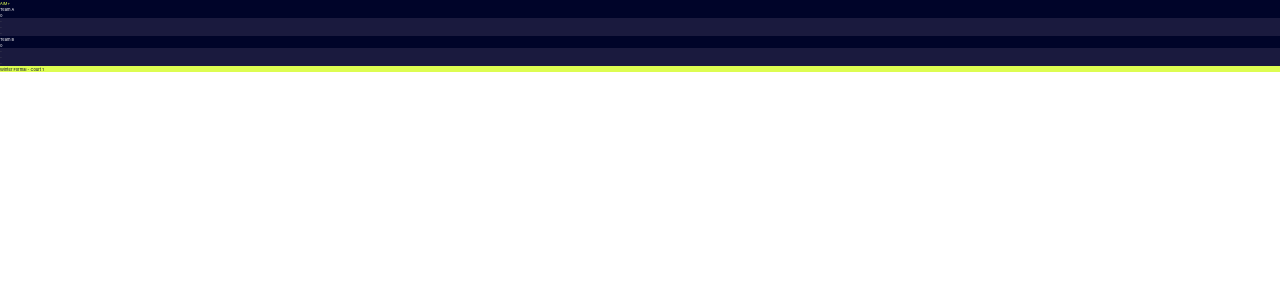
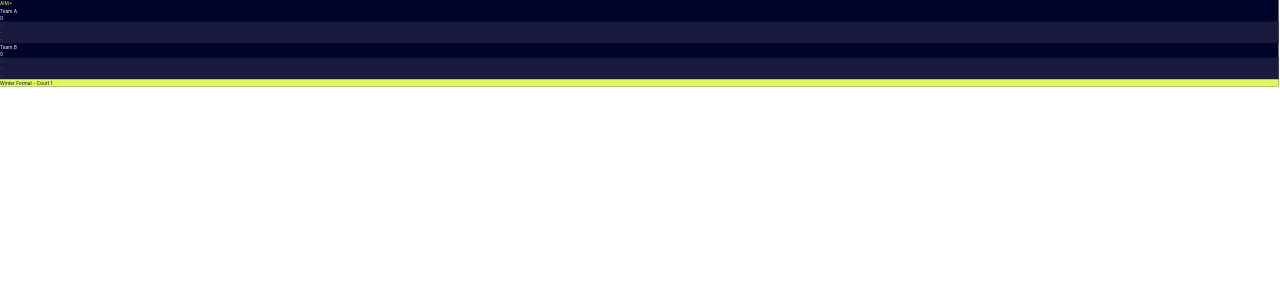
Before and after one commit to matthewwle/SV-Scoreboard-App, a React (Vite) app in the folder frontend/: page /court/1 in a window 1280 px wide. Shown: the top 300 px of the page. Built offline with nearby package versions, Linux system fonts and the light colour scheme; no server answers.

Commit message:
Make scorebug 20% bigger on overlay screen (0.25 -> 0.30 scale)

```diff
--- a/frontend/src/pages/OverlayUI.tsx
+++ b/frontend/src/pages/OverlayUI.tsx
@@ -49,7 +49,7 @@ function OverlayUI() {
   }, []);
 
   return (
-    <div style={{ transform: 'scale(0.25)', transformOrigin: 'top left', width: '400vw', height: '400vh' }}>
+    <div style={{ transform: 'scale(0.30)', transformOrigin: 'top left', width: '333vw', height: '333vh' }}>
       <div className="min-h-screen flex items-start justify-start p-8" style={{ backgroundColor: 'transparent' }}>
         <div className="w-full max-w-5xl">
           {/* Compact Horizontal Scoreboard */}
```
